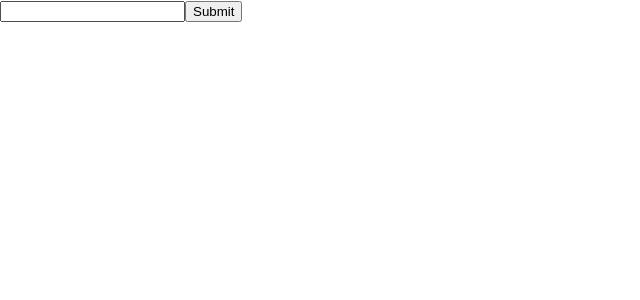
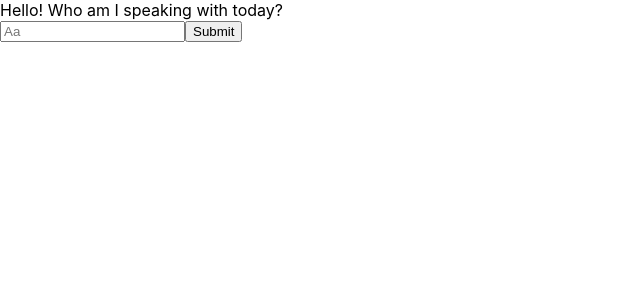
Before and after one commit to nickhinchliffe/ITChatBot, a React (Create React App) app: page / in a window 1280 px wide. Shown: the top 300 px of the page, without its empty margins (0-640 px from the left). Built offline with nearby package versions, Linux system fonts and the light colour scheme.

Commit message:
placeholder and ComponentDidMount added

```diff
--- a/src/App.js
+++ b/src/App.js
@@ -16,6 +16,11 @@ class App extends React.Component {
     this.setState({
       messages : updatedState
     })
+  }
+
+  componentDidMount(){
+    var welcomeMessage = "Hello! Who am I speaking with today?"
+    this.updateMessages(welcomeMessage);
   }
 
   render() {
@@ -53,13 +58,18 @@ class UserInput extends React.Component {
     this.setState({
       message: ''
     })
+    Array.from(document.querySelectorAll("input#userInput")).forEach(
+      input => (input.value = "")
+    );
   }
+
+
 
   render(){
     return(
       <div>
         <label>
-          <input type="text" id="userInput" onChange={e => this.setState({message: e.target.value})}/>
+          <input type="text" id="userInput" placeholder="Aa" onChange={e => this.setState({message: e.target.value})}/>
         </label>
         <input type="submit" value="Submit" onClick={() => this.handleSubmit()}/>
       </div>
```
